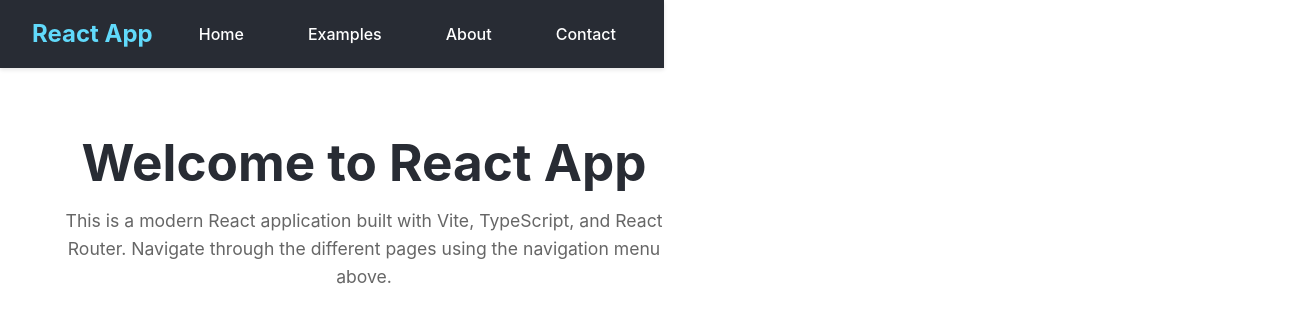
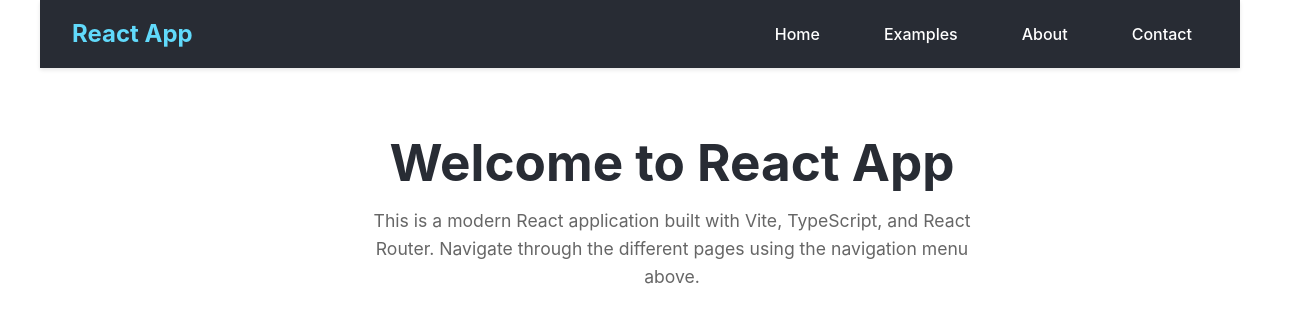
Before and after one commit to fito-cheol/aufe-react-hook-form-best-practice, a React (Vite) app: page / in a window 1280 px wide. Shown: the top 322 px of the page, 1304 px wide, since content can reach past the window. Built offline with nearby package versions, Linux system fonts and the light colour scheme.

Commit message:
Center layout: remove body flex and center #root with max-width

```diff
--- a/src/index.css
+++ b/src/index.css
@@ -5,7 +5,7 @@
 
   color-scheme: light dark;
   color: rgba(255, 255, 255, 0.87);
-  background-color: #242424;
+  background-color: #646464;
 
   font-synthesis: none;
   text-rendering: optimizeLegibility;
@@ -25,10 +25,15 @@
 
 body {
   margin: 0;
-  display: flex;
-  place-items: center;
   min-width: 320px;
   min-height: 100vh;
+}
+
+#root {
+  width: 100%;
+  max-width: 1200px;
+  margin: 0 auto;
+  padding: 0 16px;
 }
 
 h1 {
```
